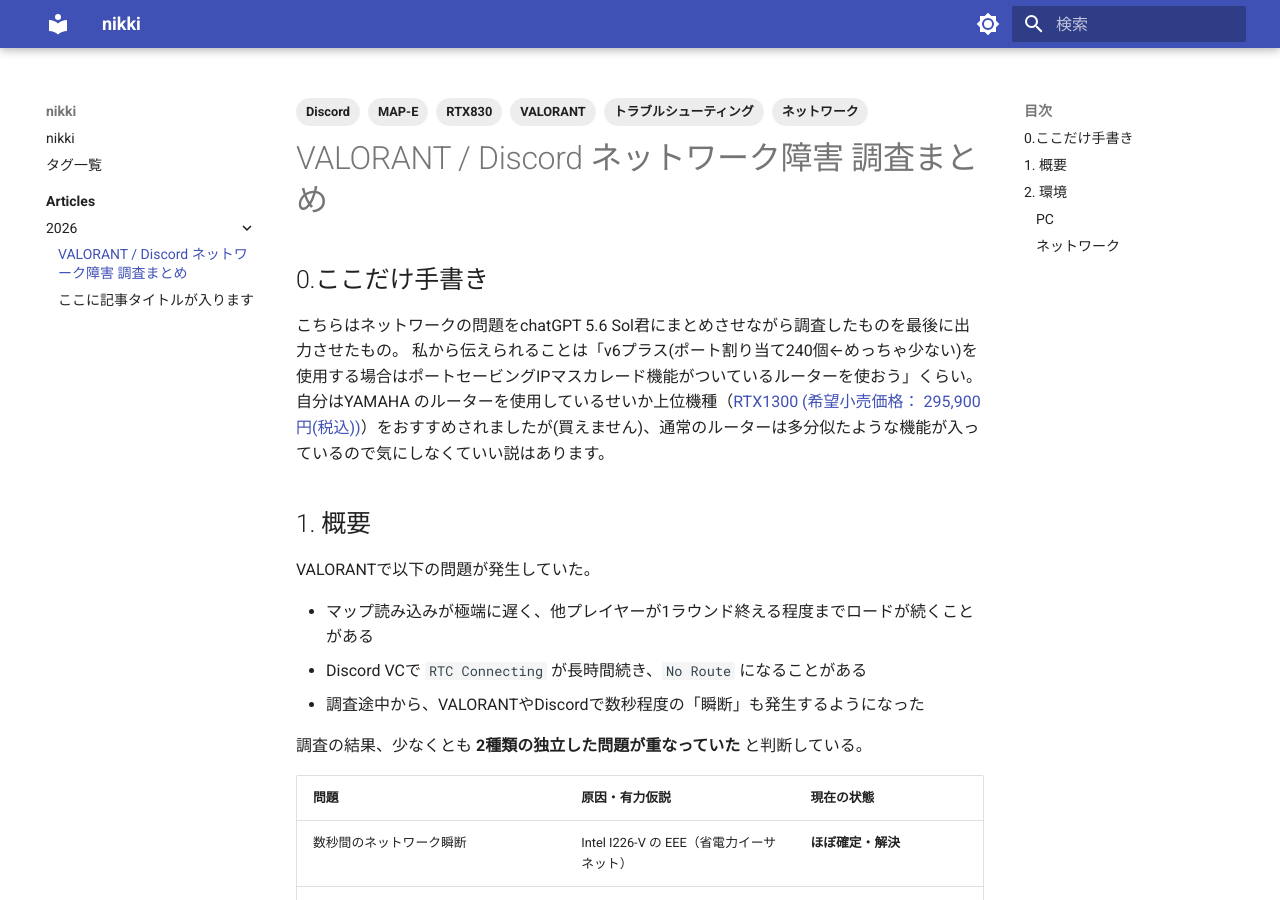
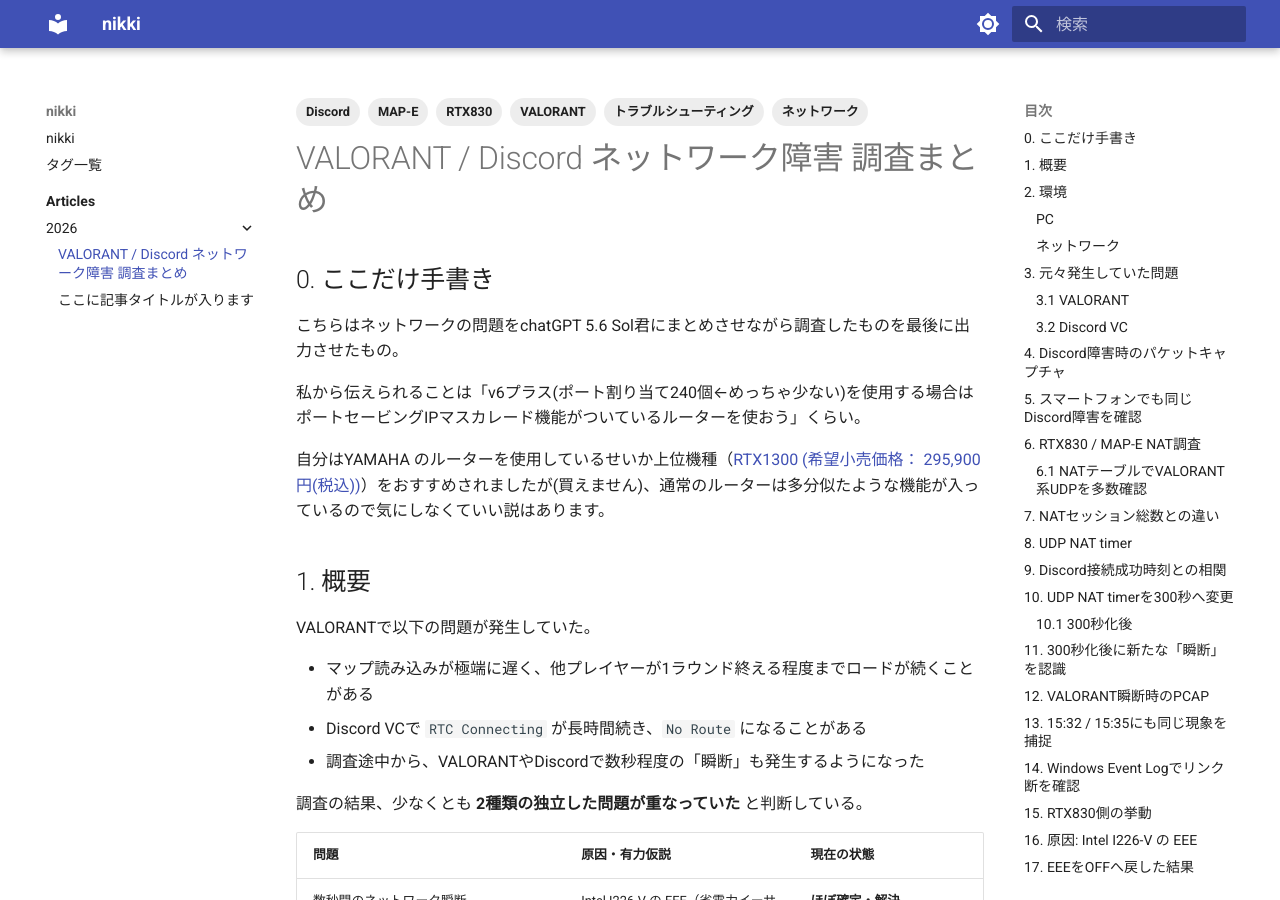
Before and after one commit to uesugi6111/nikki, an MkDocs documentation site: the page built from docs/articles/2026/2026-08-10-port-tarinai.md, in a window 1280 px wide and 900 px high. Built offline with MkDocs 1.6.1 and Material for MkDocs 9.7.7, drawn with Linux system fonts in a browser that asks for light colours.

Commit message:
Fix article heading hierarchy

````diff
--- a/docs/articles/2026/2026-08-10-port-tarinai.md
+++ b/docs/articles/2026/2026-08-10-port-tarinai.md
@@ -13,10 +13,12 @@ tags:
 
 # VALORANT / Discord ネットワーク障害 調査まとめ
 
-## 0.ここだけ手書き
+## 0. ここだけ手書き
 
 こちらはネットワークの問題をchatGPT 5.6 Sol君にまとめさせながら調査したものを最後に出力させたもの。
+
 私から伝えられることは「v6プラス(ポート割り当て240個←めっちゃ少ない)を使用する場合はポートセービングIPマスカレード機能がついているルーターを使おう」くらい。
+
 自分はYAMAHA のルーターを使用しているせいか上位機種（[RTX1300 (希望小売価格： 295,900円(税込))](https://network.yamaha.com/products/routers/rtx1300/index)）をおすすめされましたが(買えません)、通常のルーターは多分似たような機能が入っているので気にしなくていい説はあります。
 
 ## 1. 概要
@@ -84,9 +86,9 @@ RTX830のMAP-Eで利用可能なIPv4外部ポートは以下の15ブロック。
 
 ---
 
-# 3. 元々発生していた問題
+## 3. 元々発生していた問題
 
-## 3.1 VALORANT
+### 3.1 VALORANT
 
 VALORANTのマップ読み込みが不定期に極端に遅くなる。
 
@@ -117,7 +119,7 @@ SSD、CPU、RAM、GPUなどについて調査したが、
 
 ---
 
-## 3.2 Discord VC
+### 3.2 Discord VC
 
 Discord VCで、
 
@@ -157,7 +159,7 @@ RTC_CONNECTING => NO_ROUTE
 
 ---
 
-# 4. Discord障害時のパケットキャプチャ
+## 4. Discord障害時のパケットキャプチャ
 
 Pktmonで障害中の通信を取得した。
 
@@ -200,7 +202,7 @@ RTC connected to media server
 
 ---
 
-# 5. スマートフォンでも同じDiscord障害を確認
+## 5. スマートフォンでも同じDiscord障害を確認
 
 PCでDiscord VCへの接続に失敗している最中、
 
@@ -225,7 +227,7 @@ PC固有設定
 
 ---
 
-# 6. RTX830 / MAP-E NAT調査
+## 6. RTX830 / MAP-E NAT調査
 
 RTX830ではNAT descriptor 20000をMAP-Eに使用。
 
@@ -247,7 +249,7 @@ MAP-Eで利用可能なのは240ポートなので、
 
 ---
 
-## 6.1 NATテーブルでVALORANT系UDPを多数確認
+### 6.1 NATテーブルでVALORANT系UDPを多数確認
 
 RTX830のNAT詳細を確認すると、PC `192.168.100.8` から以下のような宛先へのUDP mappingが大量に存在していた。
 
@@ -282,7 +284,7 @@ PC側source port数とRTX830外部ポート数は完全に同一ではないも
 
 ---
 
-# 7. NATセッション総数との違い
+## 7. NATセッション総数との違い
 
 RTX830では、
 
@@ -323,7 +325,7 @@ TCPではType2のポート節約が機能するため、多数のTCPセッショ
 
 ---
 
-# 8. UDP NAT timer
+## 8. UDP NAT timer
 
 RTX830のNAT timerは未設定だったため、UDPについてもデフォルトの
 
@@ -359,7 +361,7 @@ RTC Connecting / No Route
 
 ---
 
-# 9. Discord接続成功時刻との相関
+## 9. Discord接続成功時刻との相関
 
 障害中に使用されていた古いUDP mappingについて、
 
@@ -387,7 +389,7 @@ Discordが新しいmapping取得
 
 ---
 
-# 10. UDP NAT timerを300秒へ変更
+## 10. UDP NAT timerを300秒へ変更
 
 対策としてRTX830に、
 
@@ -412,7 +414,7 @@ TCPには影響しない。
 
 ---
 
-## 10.1 300秒化後
+### 10.1 300秒化後
 
 変更後、以前発生していた、
 
@@ -438,7 +440,7 @@ No Route
 
 ---
 
-# 11. 300秒化後に新たな「瞬断」を認識
+## 11. 300秒化後に新たな「瞬断」を認識
 
 300秒化後、
 
@@ -459,7 +461,7 @@ NAT timerを300秒にした副作用
 
 ---
 
-# 12. VALORANT瞬断時のPCAP
+## 12. VALORANT瞬断時のPCAP
 
 15:24前後にVALORANTで瞬断が発生。
 
@@ -496,7 +498,7 @@ MLD
 
 ---
 
-# 13. 15:32 / 15:35にも同じ現象を捕捉
+## 13. 15:32 / 15:35にも同じ現象を捕捉
 
 別のPCAPでは、
 
@@ -538,7 +540,7 @@ Discord UDPも同時に停止していた。
 
 ---
 
-# 14. Windows Event Logでリンク断を確認
+## 14. Windows Event Logでリンク断を確認
 
 PCAPの時刻とWindows System Event Logを比較。
 
@@ -595,7 +597,7 @@ Intel(R) Ethernet Controller I226-V
 
 ---
 
-# 15. RTX830側の挙動
+## 15. RTX830側の挙動
 
 RTX830でもリンク復帰後、
 
@@ -628,7 +630,7 @@ DHCP再取得
 
 ---
 
-# 16. 原因: Intel I226-V の EEE
+## 16. 原因: Intel I226-V の EEE
 
 調査中、Intel I226-Vのドライバを再インストールしていた。
 
@@ -653,7 +655,7 @@ EEE = ON
 
 ---
 
-# 17. EEEをOFFへ戻した結果
+## 17. EEEをOFFへ戻した結果
 
 EEEを再びOFFへ変更。
 
@@ -692,7 +694,7 @@ ID 27 / ID 32
 
 ---
 
-# 18. EEE問題の結論
+## 18. EEE問題の結論
 
 以下が成立した。
 
@@ -727,23 +729,23 @@ EEE OFFへ戻す
 
 ---
 
-# 19. 最終的な問題の分離
+## 19. 最終的な問題の分離
 
-## 問題A: I226-Vリンク瞬断
+### 問題A: I226-Vリンク瞬断
 
-### 症状
+#### 症状
 
 - VALORANTが突然数秒止まる
 - Discord VCが数秒途切れる
 - その他Ethernet通信も同時停止
 
-### 原因
+#### 原因
 
 **Intel I226-VのEnergy Efficient Ethernet (EEE)**
 
 ドライバ再インストールによってEEEがONへ戻っていた。
 
-### 証拠
+#### 証拠
 
 - Windows `e2fnexpress ID 27`
 - 約3秒後の `ID 32`
@@ -752,7 +754,7 @@ EEE OFFへ戻す
 - VALORANT / Discord停止時刻との完全一致
 - EEE OFF後、数時間リンク断なし
 
-### 現在
+#### 現在
 
 ```text
 EEE = OFF
@@ -762,9 +764,9 @@ EEE = OFF
 
 ---
 
-## 問題B: Discord / VALORANT UDP接続問題
+### 問題B: Discord / VALORANT UDP接続問題
 
-### 症状
+#### 症状
 
 Discord:
 
@@ -779,7 +781,7 @@ VALORANT:
 - 極端なマップロード遅延
 - UDP通信確立の問題が疑われる
 
-### 有力原因
+#### 有力原因
 
 ```text
 JPIX v6プラス / MAP-E
@@ -801,7 +803,7 @@ VALORANTが多数のUDP mappingを生成
 
 が最有力。
 
-### 証拠
+#### 証拠
 
 - Discord WebSocket接続は正常
 - UDP mediaだけ `NO_ROUTE`
@@ -816,14 +818,14 @@ VALORANTが多数のUDP mappingを生成
 - 900秒経過によるmapping解放とDiscord成功時刻が近いケースあり
 - UDP NAT timerを300秒へ変更後、問題が現在まで再発していない
 
-### 対策
+#### 対策
 
 ```text
 nat descriptor timer 20000 protocol=udp 300
 save
 ```
 
-### 現在
+#### 現在
 
 ```text
 UDP NAT timer = 300秒
@@ -835,16 +837,16 @@ UDP NAT timer = 300秒
 
 ---
 
-# 20. 現在の最終設定
+## 20. 現在の最終設定
 
-## Intel I226-V
+### Intel I226-V
 
 ```text
 Energy Efficient Ethernet / 省電力イーサネット
 = Disabled
 ```
 
-## Yamaha RTX830
+### Yamaha RTX830
 
 ```text
 nat descriptor timer 20000 protocol=udp 300
@@ -852,7 +854,7 @@ nat descriptor timer 20000 protocol=udp 300
 
 ---
 
-# 21. 現在の状態
+## 21. 現在の状態
 
 現時点では、
 
@@ -881,9 +883,9 @@ UDP NAT timer 300秒
 
 ---
 
-# 22. 今後再発した場合
+## 22. 今後再発した場合
 
-## 数秒間のネットワーク瞬断
+### 数秒間のネットワーク瞬断
 
 最初に確認する。
 
@@ -904,7 +906,7 @@ Sort-Object TimeCreated
 
 ---
 
-## Discord RTC Connecting / No Route
+### Discord RTC Connecting / No Route
 
 EEE問題とは分離して調査する。
 
@@ -927,7 +929,7 @@ UDP NAT timer 300秒でも再発するか
 
 ---
 
-# 23. 最終評価
+## 23. 最終評価
 
 ### I226-V / EEE問題
 
````
